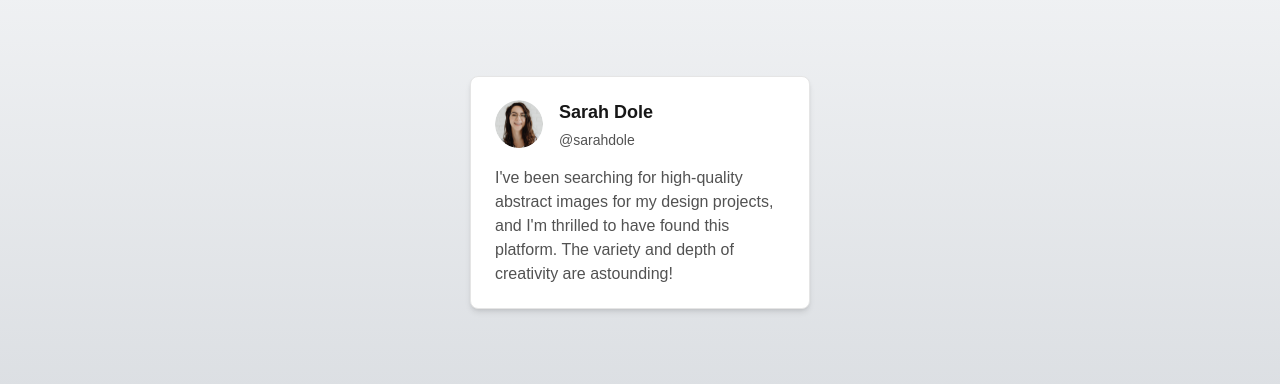
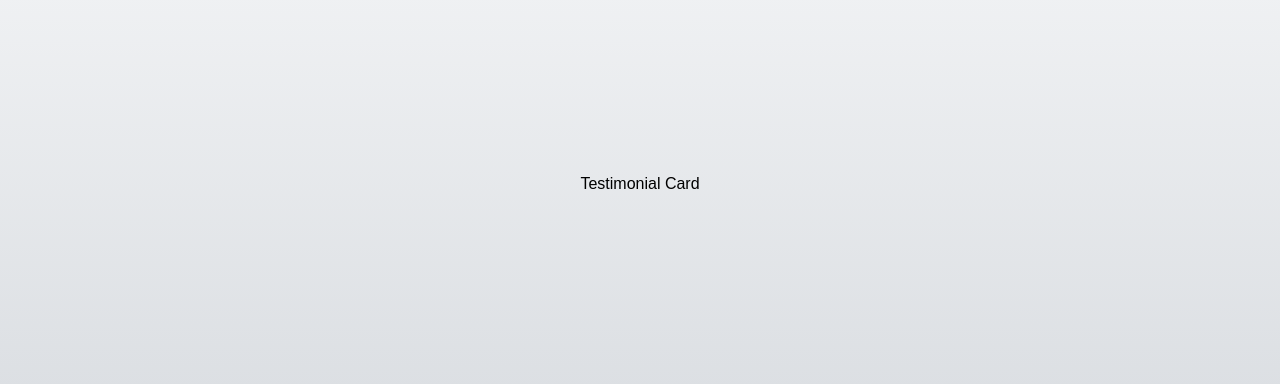
Before and after one commit to amandaguan-ag/marketing, a Next.js app: page / in a window 1280 px wide. Shown: the part 208-592 px from the top of the page. Built offline with nearby package versions, Linux system fonts and the light colour scheme.

Commit message:
chore: Refactor folder structure and add TestimonialCard page

```diff
--- a/src/pages/index.js
+++ b/src/pages/index.js
@@ -1,19 +1,13 @@
-import TestimonialCard from "../components/TestimonialCard";
+import Link from "next/link";
 
 export default function Home() {
   return (
-    <div className="min-h-screen flex justify-center items-center bg-gradient-to-b from-gray-50 to-[#d2d6db]">
-      <div className="flex flex-col items-center">
-        <TestimonialCard
-          author="Sarah Dole"
-          handle="@sarahdole"
-          blurb="I've been searching for high-quality abstract images for my design
-          projects, and I'm thrilled to have found this platform. The variety
-          and depth of creativity are astounding!"
-          imageSrc="/profile-thumbnail.png"
-          imageAlt="Headshot of Sarah Dole"
-        />
-      </div>
-    </div>
+    <main className="min-h-screen flex justify-center items-center bg-gradient-to-b from-gray-50 to-[#d2d6db]">
+      <ul className="list-none">
+        <li className="mb-4">
+          <Link href="/testimonial-card">Testimonial Card</Link>
+        </li>
+      </ul>
+    </main>
   );
 }
--- /dev/null
+++ b/src/pages/testimonial-card.js
@@ -0,0 +1,19 @@
+import TestimonialCard from "../components/TestimonialCard";
+
+export default function TestimonialCardPage() {
+  return (
+    <div className="min-h-screen flex justify-center items-center bg-gradient-to-b from-gray-50 to-[#d2d6db]">
+      <div className="flex flex-col items-center">
+        <TestimonialCard
+          author="Sarah Dole"
+          handle="@sarahdole"
+          blurb="I've been searching for high-quality abstract images for my design
+          projects, and I'm thrilled to have found this platform. The variety
+          and depth of creativity are astounding!"
+          imageSrc="/profile-thumbnail.png"
+          imageAlt="Headshot of Sarah Dole"
+        />
+      </div>
+    </div>
+  );
+}
```
